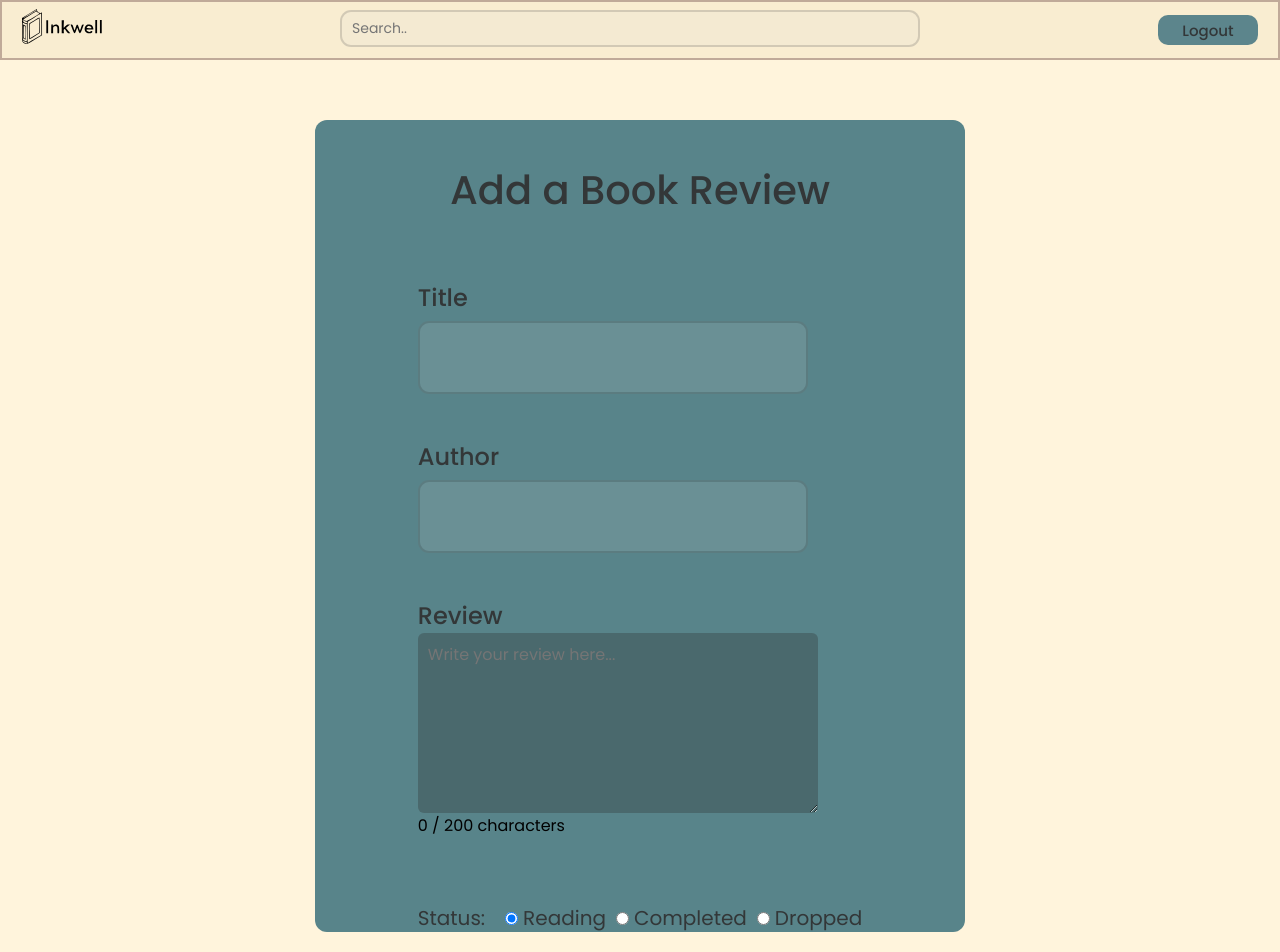
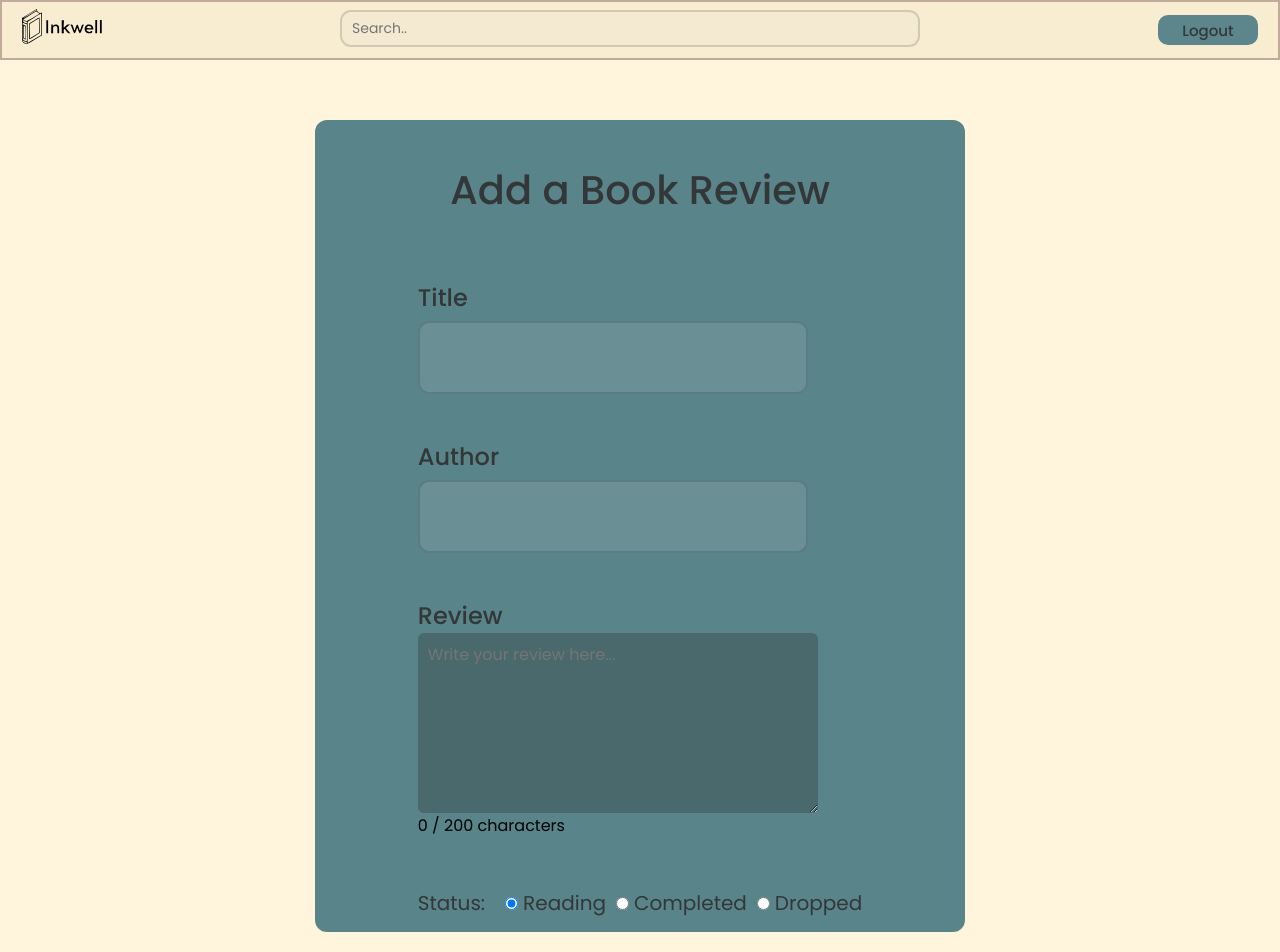
Before and after one commit to Soham20030/Book-Tracker, a React (Vite) app in the folder client/: page /add-review in a window 1280 px wide. Shown: the top 952 px of the page. Built offline with nearby package versions, Linux system fonts and the light colour scheme; sample sign-in values are in the browser's storage.

Commit message:
Frontend Changes

```diff
--- a/client/src/styles/AddReviewPage.css
+++ b/client/src/styles/AddReviewPage.css
@@ -131,7 +131,7 @@ textarea {
 .status-options {
   display: flex;
   gap: 10px;
-  margin-top: 40px;
+  margin-top: 25px;
 }
 
 .status-options label {
```
